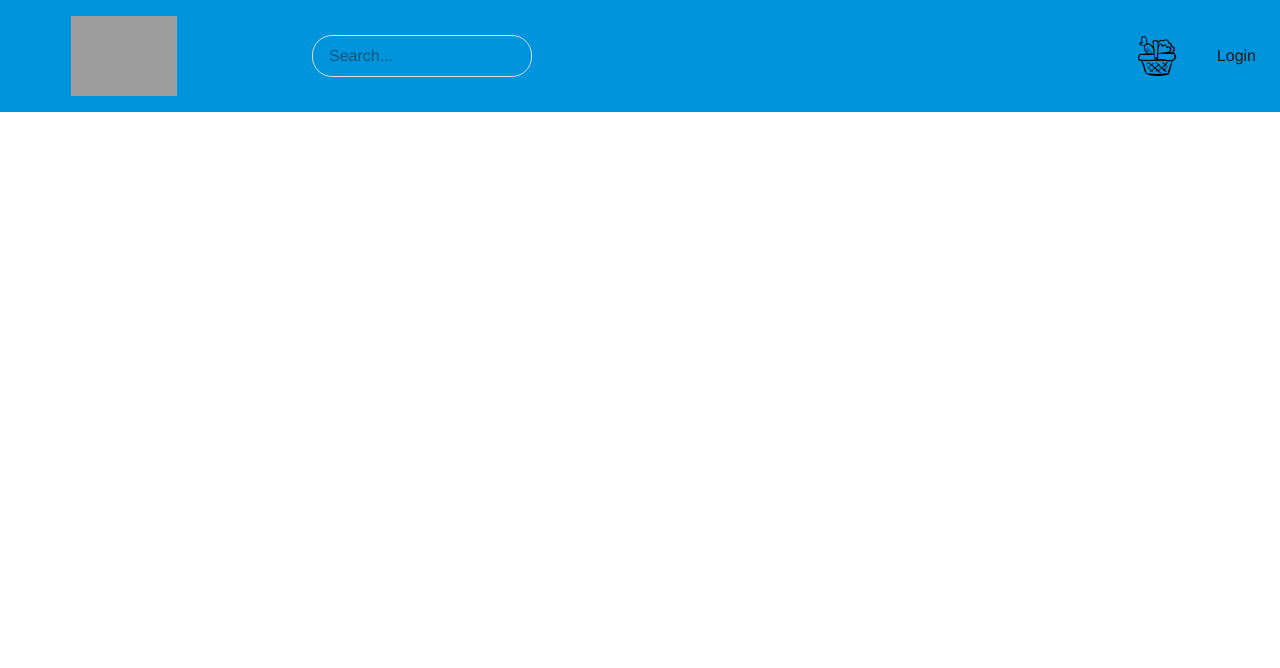
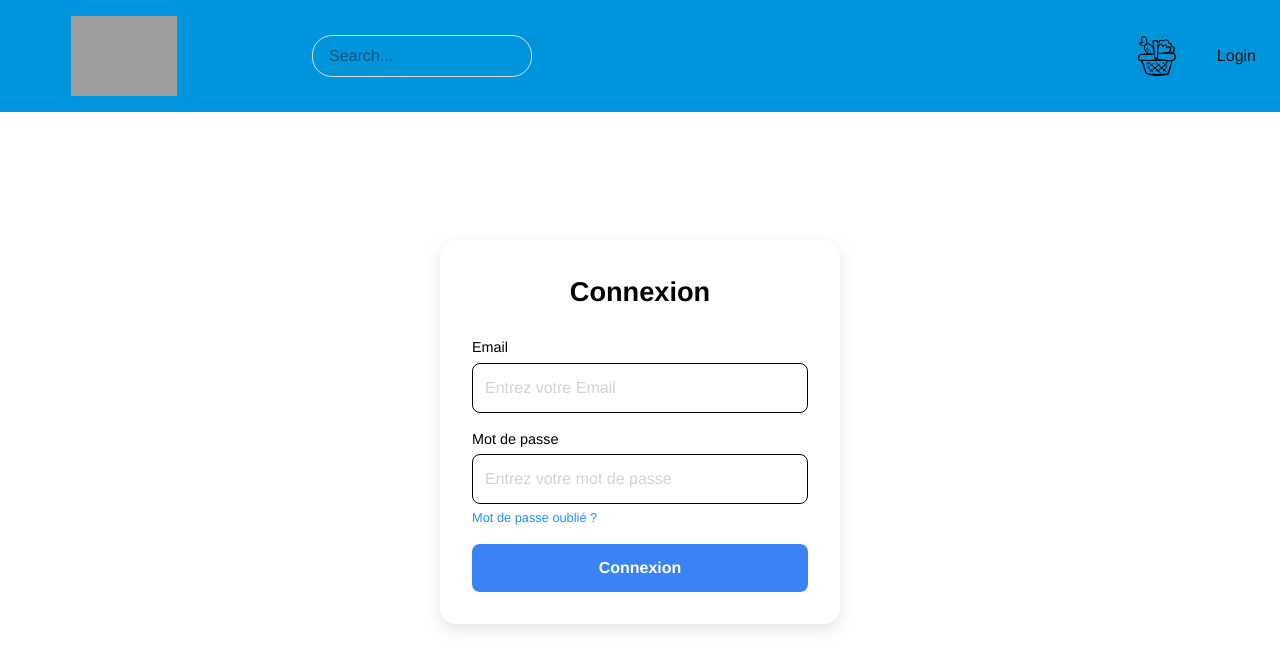
Before and after one commit to GaspardCulis/regionoix, an Angular app: page /connexion in a window 1280 px wide. Before the commit this address led to /. Shown: the top 668 px of the page. Built offline with nearby package versions, Linux system fonts and the light colour scheme; grey boxes are pictures that could not be loaded.

Commit message:
feat(front): add connexion page

```diff
--- a/src/app/app.routes.ts
+++ b/src/app/app.routes.ts
@@ -1,7 +1,9 @@
 import { Routes } from '@angular/router';
 import { Showcase } from './pages/showcase/showcase.page';
+import { ConnexionPage } from './pages/connexion-page/connexion-page';
 
 export const routes: Routes = [
     { path: '', redirectTo: 'showcase', pathMatch: 'full' },
-    { path: 'showcase', component: Showcase }
+    { path: 'showcase', component: Showcase },
+    { path: 'connexion', component: ConnexionPage }
 ];
--- /dev/null
+++ b/src/app/pages/connexion-page/connexion-page.css
@@ -0,0 +1,85 @@
+.connexion-container {
+  display: flex;
+  align-items: center;
+  justify-content: center;
+  min-height: 80vh;
+}
+
+/*Form*/
+.card {
+  background-color: white;
+  width: 100%;
+  max-width: 400px;
+  padding: 2rem;
+  border-radius: 1rem;
+  box-shadow: 0 6px 16px rgba(0, 0, 0, 0.1);
+}
+
+.form-title {
+  font-size: 1.7rem;
+  font-weight: bold;
+  text-align: center;
+  margin-bottom: 1.5rem;
+  color: black;
+}
+
+.form-control {
+  margin-bottom: 1rem;
+  display: flex;
+  flex-direction: column;
+}
+
+.form-control label {
+  margin-bottom: 0.25rem;
+  font-size: 0.9rem;
+  color: black;
+}
+
+.form-control input {
+  padding: 0.75rem;
+  border: 1px solid black;
+  border-radius: 0.5rem;
+  font-size: 1rem;
+  transition: border 0.2s, box-shadow 0.2s;
+  color: black;
+}
+
+.form-control input::placeholder {
+  color: lightgrey;
+  opacity: 1;
+}
+
+.form-control input:focus {
+  outline: none;
+  border-color: black;
+  box-shadow: 0 0 0 1px black;
+}
+
+/*Forgot password link*/
+.forgot-link {
+  margin-top: 0.25rem;
+  font-size: 0.8rem;
+  color: dodgerblue;
+  text-decoration: none;
+}
+
+.forgot-link:hover {
+  text-decoration: underline;
+}
+
+/*Login button*/
+.form-action button {
+  width: 100%;
+  padding: 0.75rem;
+  background-color: #3b82f6;
+  color: white;
+  font-weight: bold;
+  border: none;
+  border-radius: 0.5rem;
+  cursor: pointer;
+  transition: background 0.2s;
+}
+
+.form-action button:hover {
+  background-color: darkblue;
+}
--- /dev/null
+++ b/src/app/pages/connexion-page/connexion-page.html
@@ -0,0 +1,23 @@
+<div class="connexion-container">
+  <div class="card">
+    <form class="form" (ngSubmit)="onSubmit()">
+      <h1 class="form-title">Connexion</h1>
+
+      <div class="form-control">
+        <label for="email">Email</label>
+        <input type="email" id="email" placeholder="Entrez votre Email" [(ngModel)]="email" name="email" required>
+      </div>
+
+      <div class="form-control">
+        <label for="password">Mot de passe</label>
+        <input type="password" id="password" placeholder="Entrez votre mot de passe" [(ngModel)]="password"
+          name="password" required>
+        <a class="forgot-link">Mot de passe oublié ?</a>
+      </div>
+
+      <div class="form-action">
+        <button type="submit">Connexion</button>
+      </div>
+    </form>
+  </div>
+</div>
--- /dev/null
+++ b/src/app/pages/connexion-page/connexion-page.ts
@@ -0,0 +1,30 @@
+import { Component, EventEmitter, Output } from '@angular/core';
+import { FormsModule } from '@angular/forms';
+import { UserModel } from '../../models/user-model';
+
+@Component({
+  selector: 'app-connexion-page',
+  imports: [FormsModule],
+  templateUrl: './connexion-page.html',
+  styleUrl: './connexion-page.css'
+})
+export class ConnexionPage {
+  email: string = '';
+  password: string = '';
+
+  @Output() onLogin = new EventEmitter<UserModel>();
+
+  //TODO: add constructor with service injection for actual login
+
+  onSubmit() {
+    if (this.checkCredentials()) {
+      let user: UserModel = { email: this.email, password: this.password };
+      this.onLogin.emit(user);
+    }
+  }
+
+  checkCredentials(): boolean {
+    //TODO: implement actual credential checking logic with backend
+    return true;
+  }
+}
```
Also changed, not shown: 1 other file (tests, documents, lock files or other folders).
